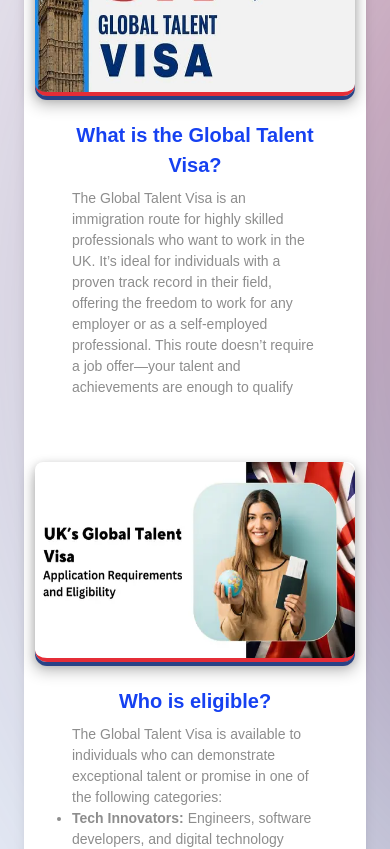
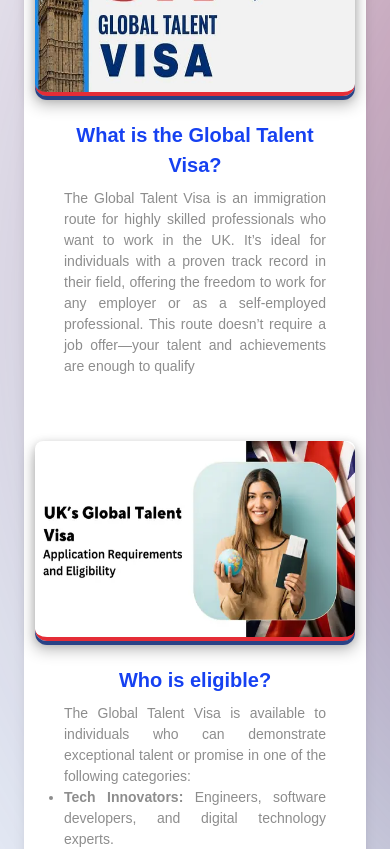
Before and after one commit to sahilbisht-saimanshetty/smart-immigrations, a React (Create React App) app: page / in a window 390 px wide. Shown: the part 4080-4929 px from the top of the page. Built offline with nearby package versions, Linux system fonts and the light colour scheme.

Commit message:
tab ui update

```diff
--- a/src/components/Common/Disclaimer.jsx
+++ b/src/components/Common/Disclaimer.jsx
@@ -21,7 +21,7 @@ const Disclaimer = () => {
       {/* Left Section: Title & Text */}
       <div className="text-left">
         <h2 className="md:text-2xl text-[18px] font-jakarta-sans font-bold mb-4">Disclaimer</h2>
-        <p className="text-[12px] md:text-[18px] pe-7 font-medium font-jakarta-sans leading-[140%]">
+        <p className="text-[12px] md:text-[18px] pe-7 text-justify font-medium font-jakarta-sans leading-[140%]">
 
           Smart Immigrant UK provides informational and educational services, including AI-powered tools, to assist individuals in understanding the UK immigration process. We are not attorneys, do not provide legal representation, and do not act on behalf of any government agency, including UK immigration authorities. The information shared on our platform should not be considered legal advice.
          <br/>  While we strive to ensure the accuracy and relevance of our content, we make no guarantees regarding its completeness or reliability.Any reliance on AI-generated responses or other materials is at your own discretion.<br/>
--- a/src/components/LandingPage/GlobalTalentVisa.jsx
+++ b/src/components/LandingPage/GlobalTalentVisa.jsx
@@ -55,10 +55,10 @@ const GlobalTalentVisa = () => {
 
         return (<>
             <div className={`flex justify-between items-center gap-6 ${reverse ? 'flex-col-reverse md:flex-row-reverse' : 'flex-col-reverse md:flex-row'}`}>
-                <div className="text-center px-6 md:px-0 md:text-left w-fit md:w-[533px]">
+                <div className="text-center px-4 md:px-0 md:text-left w-fit md:w-[533px] xl:w-[500px] 2xl:w-[533px]">
                     <h3 className="text-[20px] md:text-[24px] lg:text-[28px] font-semibold font-jakarta-sans text-[#1641F1]">{title}</h3>
                     <p
-                        className="text-[#8D8D8D] text-left font-jakarta-sans font-medium text-[14px] md:text-[12px] md:leading-[18px] lg:text-[16px] lg:leading-[24px] mt-2 "
+                        className="text-[#8D8D8D]  text-justify font-jakarta-sans font-medium text-[14px] md:text-[12px] md:leading-[18px] lg:text-[16px] lg:leading-[24px] mt-2 "
                         dangerouslySetInnerHTML={{ __html: description }}
                     ></p>
 
@@ -92,7 +92,7 @@ const GlobalTalentVisa = () => {
                     <CheckVisibilityBtn />
                 </div>
 
-                <div className="mt-10 md:mt-10 mb-4 md:mb-10 px-4 lg:px-8 lg:mt-24 flex flex-col gap-16">
+                <div className="mt-10 md:mt-10 mb-4 md:mb-10 px-4 xl:px-0 2xl:px-8 lg:mt-24 flex flex-col gap-16">
                     {
                         cardData.map((card, index) => (
                             <ContentCard key={index} title={card.title} description={card.description} reverse={card.reverse} imgSrc={card.imgSrc} />
--- a/src/components/LandingPage/heroPage.jsx
+++ b/src/components/LandingPage/heroPage.jsx
@@ -13,8 +13,8 @@ const HeroPage = () => {
             />
 
             {/* Content Section */}
-            <div className="flex justify-between px-4 md:px-8 md:pe-24 lg:pt-16 lg:ps-20 lg:pe-12">
-                <div className="pt-[120px]  md:pt-[150px] xl:pt-[100px] mid-2xl:pt-[130px]  lg:group-hover:scale-110 lg:group-hover:origin-left transition-transform duration-500 ease-in-out">
+            <div className="flex justify-between px-4 md:px-8 lg:pe-24 lg:pt-16 lg:ps-20 lg:pe-12">
+                <div className="pt-[120px]  md:pt-[150px] xl:pt-[100px] mid-2xl:pt-[130px]  lg:group-hover:scale-110 xl:group-hover:scale-105 2xl:group-hover:scale-110 group-hover:origin-left transition-transform duration-500 ease-in-out">
                     <div className="flex flex-col  justify-center lg:justify-start lg:items-start">
                         <h1 className="hidden lg:block  whitespace-pre-line text-center md:text-start font-extrabold font-jakarta-sans text-[28px] md:text-[48px] lg:text-[58px] xl:text-[48px] 2xl:text-[58px] leading-[120%] bg-gradient-to-r from-[#012169] to-[#041233] bg-clip-text text-transparent">
                             Unlock Your UK Global Talent  Visa  {"\n"}   with AI-Powered Expert Guidance
@@ -51,7 +51,7 @@ const HeroPage = () => {
             </div>
 
             {/* Image Section */}
-            <div className="absolute hidden lg:block bottom-0 right-[80px] xl:right-[60px] mid-2xl:right-[80px] md:w-[200px] lg:w-[320px]  xl:w-[250px] 2xl:w-[320px] transition-transform duration-500 ease-in-out group-hover:scale-110">
+            <div className="absolute hidden lg:block bottom-0 right-[80px] xl:right-[40px] mid-2xl:right-[80px] md:w-[200px] lg:w-[320px]  xl:w-[250px] 2xl:w-[320px] transition-transform duration-500 ease-in-out lg:group-hover:scale-110 xl:group-hover:scale-105 2xl:group-hover:scale-110">
                 <img src={tower} className="w-full" alt="high tower" />
             </div>
         </div>
```
